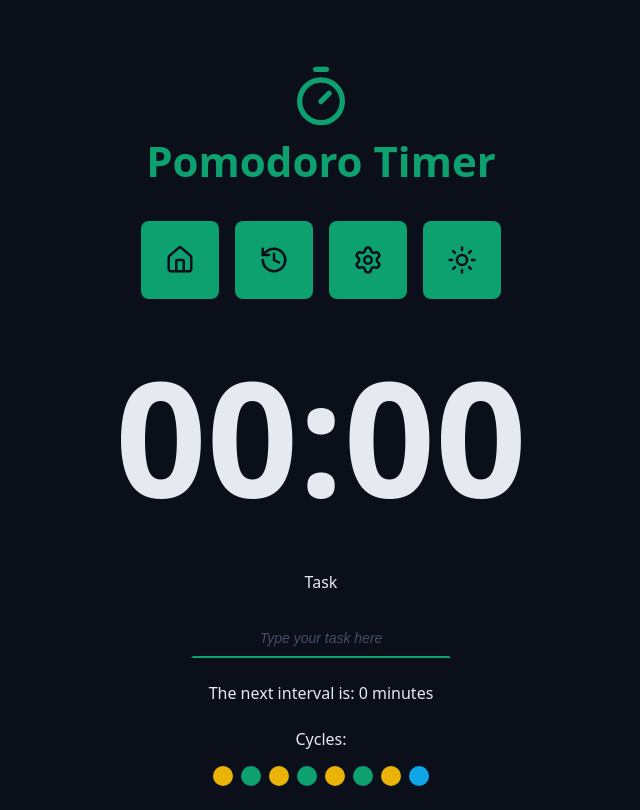
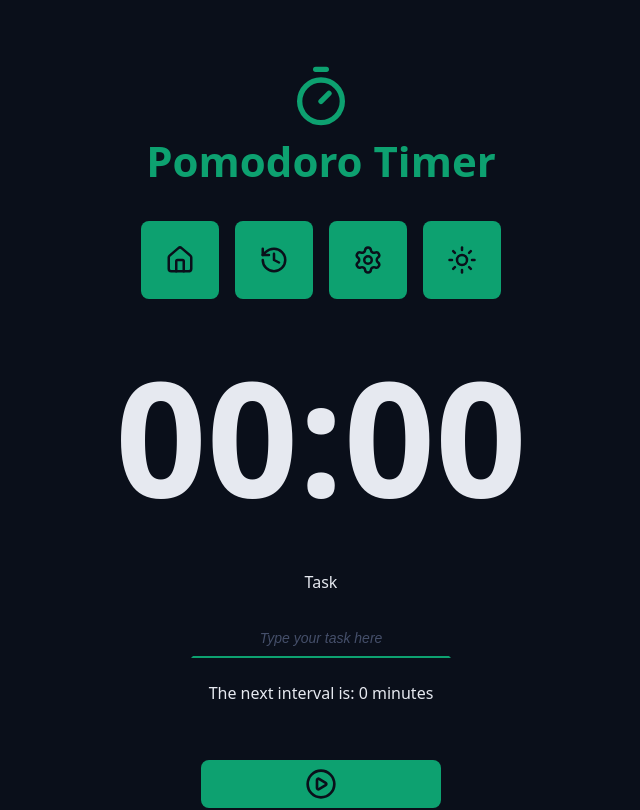
Before and after one commit to Aleydon/Pomodoro-Timer, a React (Vite) app: page / in a window 1280 px wide. Shown: the top 810 px of the page, without its empty margins (319-959 px from the left). Built offline with nearby package versions, Linux system fonts and the light colour scheme.

Commit message:
feat(show dynamic cycles): get current cycle and render on component Cycles

```diff
--- a/src/components/Cycles/index.tsx
+++ b/src/components/Cycles/index.tsx
@@ -1,21 +1,36 @@
+import { useTaskContext } from '@/contexts/TaskContext/useTaskContext';
+import { getNextCycle } from '@/utils/getNextCycle';
+import { getNextCycleType } from '@/utils/getNextCycleType';
+
 import styles from './styles.module.css';
 
 export function Cycles() {
+	const { state } = useTaskContext();
+
+	const cycleStep = Array.from({ length: state.currentCycle });
+	const cycleDescriptionMap = {
+		workTime: 'Work',
+		shortBreakTime: 'Short Break',
+		longBreakTime: 'Long Break'
+	};
+
 	return (
 		<div className={styles.cycles}>
 			<span>Cycles:</span>
 
 			<div className={styles.cycleDots}>
-				<span className={`${styles.cycleDot} ${styles.workTime}`}></span>
-				<span className={`${styles.cycleDot} ${styles.shortBreakTime}`}></span>
-				<span className={`${styles.cycleDot} ${styles.workTime}`}></span>
-				<span className={`${styles.cycleDot} ${styles.shortBreakTime}`}></span>
-				<span className={`${styles.cycleDot} ${styles.workTime}`}></span>
-				<span
-					className={`${styles.cycleDot} ${styles.shortBreakTimeworkTime}`}
-				></span>
-				<span className={`${styles.cycleDot} ${styles.workTime}`}></span>
-				<span className={`${styles.cycleDot} ${styles.longBreakTime}`}></span>
+				{cycleStep.map((_, index) => {
+					const nextCycle = getNextCycle(index);
+					const nextCycleType = getNextCycleType(nextCycle);
+					return (
+						<span
+							key={`${nextCycle}-${nextCycleType}`}
+							aria-label={`${cycleDescriptionMap[nextCycleType]} cycle indicator`}
+							title={`${cycleDescriptionMap[nextCycleType]} cycle indicator`}
+							className={`${styles.cycleDot} ${styles[nextCycleType]}`}
+						></span>
+					);
+				})}
 			</div>
 		</div>
 	);
--- a/src/components/Form/index.tsx
+++ b/src/components/Form/index.tsx
@@ -68,9 +68,12 @@ export function Form() {
 			<div className="formRow">
 				<p>The next interval is: {state.secondsRemaining} minutes</p>
 			</div>
-			<div className="formRow">
-				<Cycles />
-			</div>
+			{state.currentCycle > 0 && (
+				<div className="formRow">
+					<Cycles />
+				</div>
+			)}
+
 			<div className="formRow">
 				<Button type="submit" icon={<PlayCircleIcon />} />
 			</div>
```
